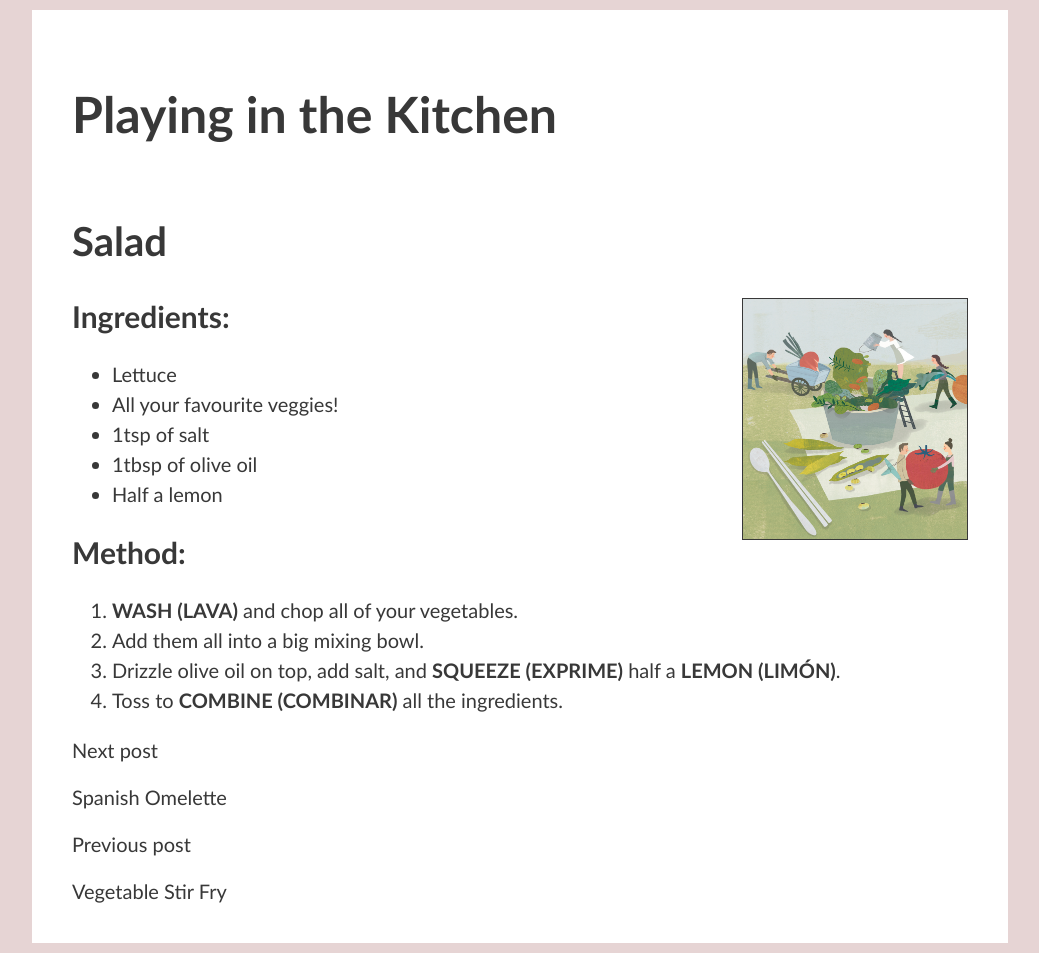
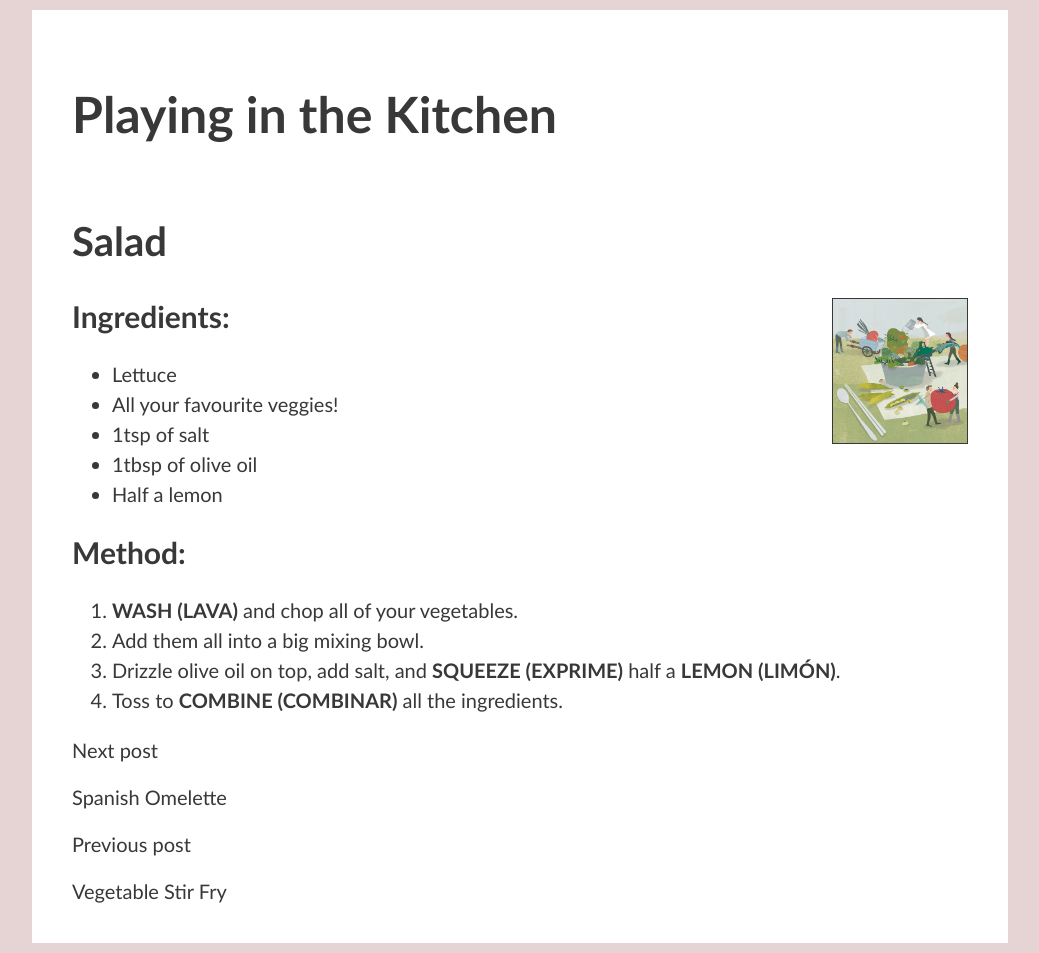
Before and after one commit to paulaves/paulaves.github.io, a Jekyll site: the page built from _recipes/recipe8.markdown, in a window 1280 px wide. Shown: the whole page, without its empty margins (120-1159 px from the left). Built offline with Jekyll 4.4.1, drawn with Linux system fonts in a browser that asks for light colours.

Commit message:
Change image size to 15 %

```diff
--- a/assets/css/recipes.css
+++ b/assets/css/recipes.css
@@ -11,7 +11,7 @@ html {
 
 img {
   float:right;
-  width: 25%;
+  width: 15%;
   border: 1px solid #383838;
   margin-left: 15px;
 }
```
